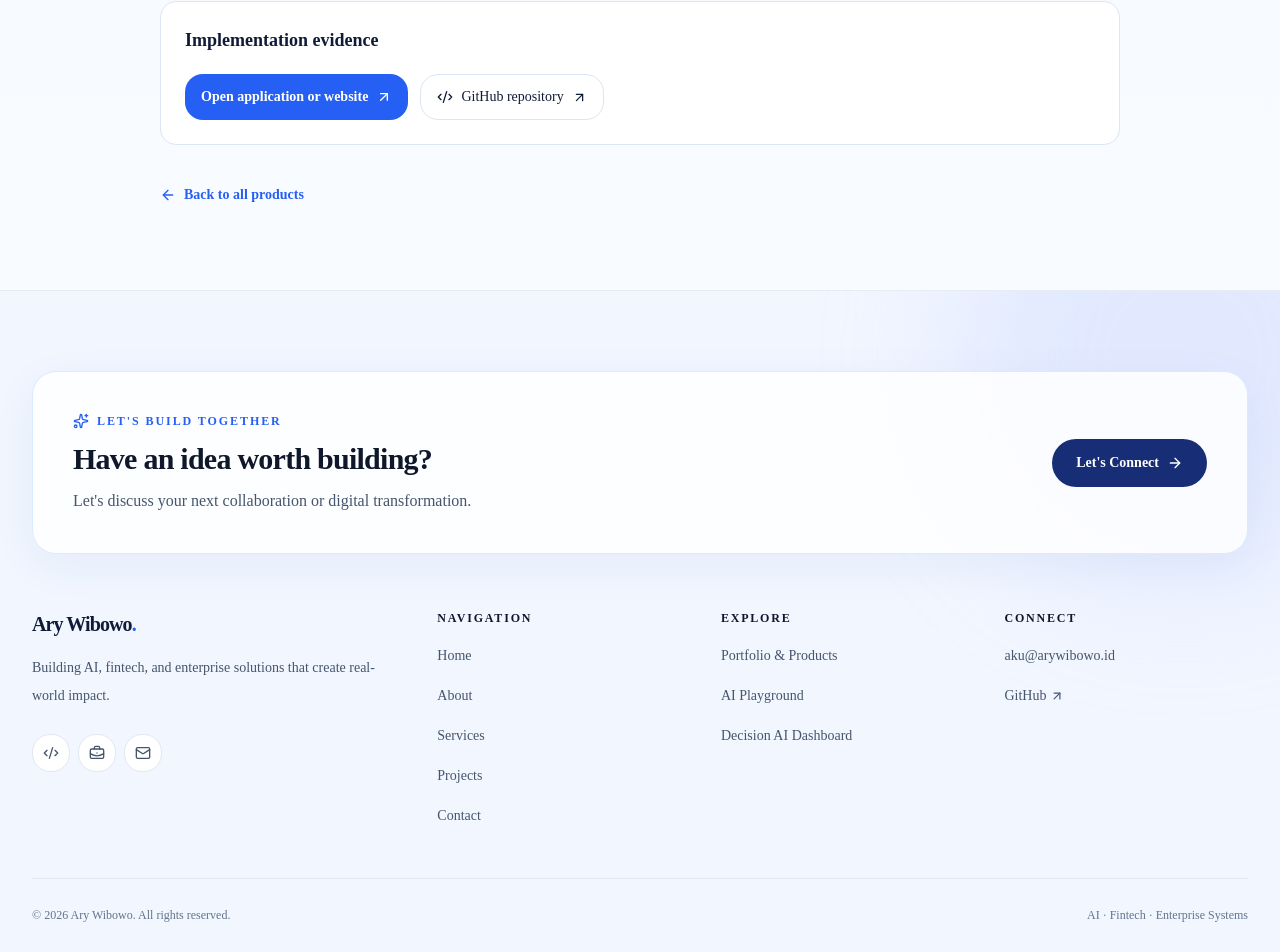
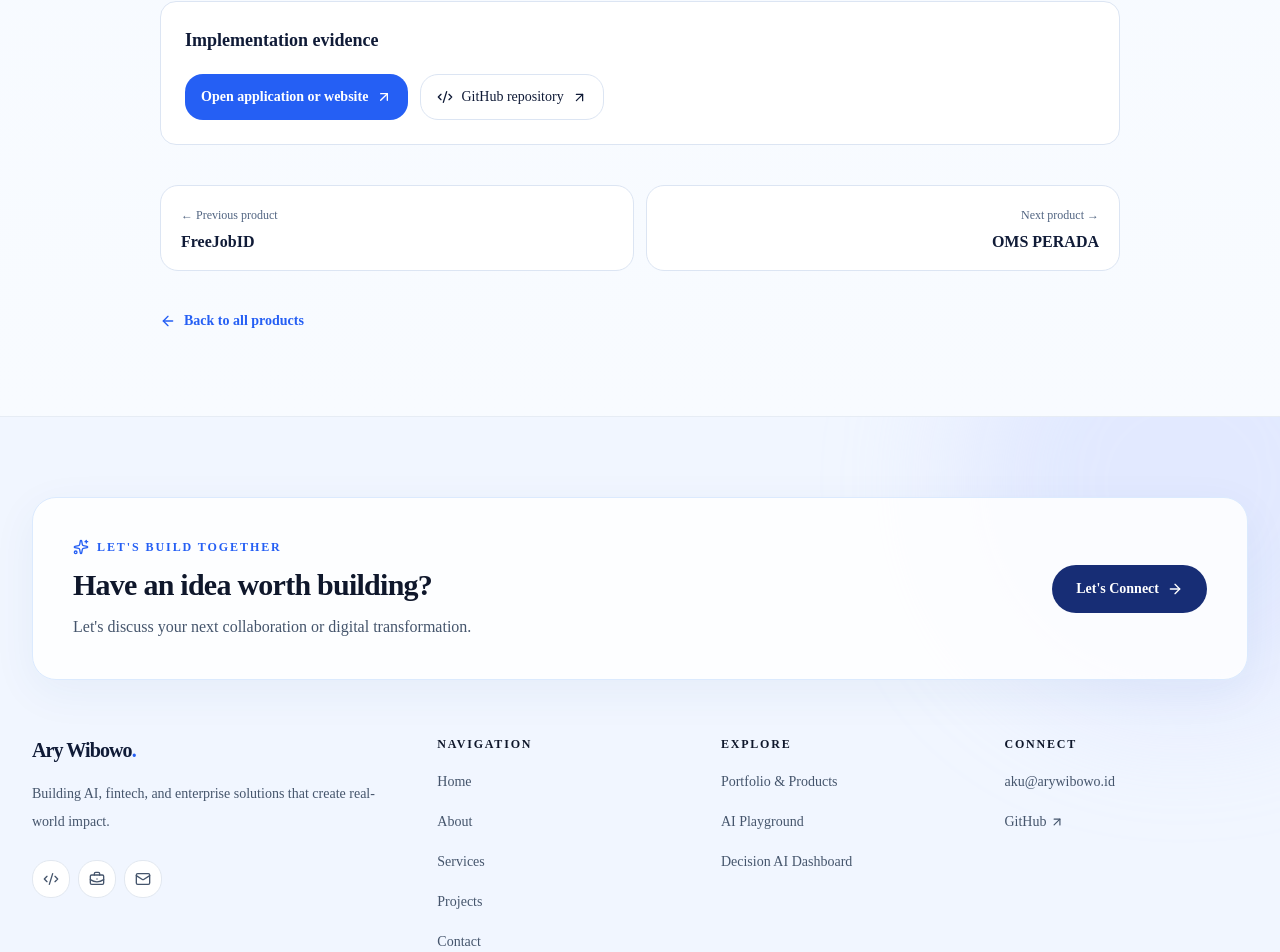
Before and after one commit to ImHeroesKiller/arywibowo-portfolio, a Next.js app: page /en/projects/arah-fleet in a window 1280 px wide. Shown: the part 2689-3641 px from the top of the page. Built offline with nearby package versions, Linux system fonts and the light colour scheme.

Commit message:
feat(portfolio): refine discovery filters, sorting and case study navigation

```diff
--- a/app/[locale]/projects/[slug]/page.tsx
+++ b/app/[locale]/projects/[slug]/page.tsx
@@ -35,6 +35,13 @@ export default async function ProductPage({params}:Props) {
  const details = cases[locale].products[slug as keyof typeof cases["id"]["products"]];
  const labels = cases[locale].labels;
  const image=images[product.id];
+ const index=productIds.indexOf(slug);
+ const previousId=index>0?productIds[index-1]:null;
+ const nextId=index>=0&&index<productIds.length-1?productIds[index+1]:null;
+ const previous=previousId?getProduct(locale,previousId):null;
+ const next=nextId?getProduct(locale,nextId):null;
+ const previousLabel=locale==="id"?"Produk sebelumnya":locale==="zh"?"上一个产品":"Previous product";
+ const nextLabel=locale==="id"?"Produk berikutnya":locale==="zh"?"下一个产品":"Next product";
  return <div className="min-h-[65vh] bg-gradient-to-b from-blue-50/70 to-background">
   <div className="mx-auto max-w-5xl px-5 py-12 sm:px-8 sm:py-20">
    <Link href="/projects" className="inline-flex items-center gap-2 text-sm font-semibold text-primary hover:underline"><ArrowLeft size={16}/>{t.back}</Link>
@@ -76,6 +83,10 @@ export default async function ProductPage({params}:Props) {
     {product.url?<a href={product.url} target="_blank" rel="noopener noreferrer" className="inline-flex items-center gap-2 rounded-xl bg-primary px-4 py-3 text-sm font-semibold text-primary-foreground">{t.url}<ArrowUpRight size={16}/></a>:<p className="text-sm text-muted-foreground">{t.noUrl}</p>}
     {product.repository&&<a href={product.repository} target="_blank" rel="noopener noreferrer" className="inline-flex items-center gap-2 rounded-xl border border-border px-4 py-3 text-sm font-medium hover:bg-muted"><Code2 size={16}/>{t.repo}<ArrowUpRight size={15}/></a>}
    </div></section>
+   <nav aria-label={locale==="id"?"Navigasi antarproduk":locale==="zh"?"产品导航":"Product navigation"} className="mt-10 grid gap-3 sm:grid-cols-2">
+    {previous&&<Link href={`/projects/${previous.id}`} className="rounded-xl border border-border bg-white px-5 py-4 transition hover:border-primary/50 hover:shadow-sm"><span className="text-xs text-muted-foreground">← {previousLabel}</span><span className="mt-1 block font-semibold">{previous.name}</span></Link>}
+    {next&&<Link href={`/projects/${next.id}`} className="rounded-xl border border-border bg-white px-5 py-4 transition hover:border-primary/50 hover:shadow-sm sm:col-start-2 sm:text-right"><span className="text-xs text-muted-foreground">{nextLabel} →</span><span className="mt-1 block font-semibold">{next.name}</span></Link>}
+   </nav>
    <div className="mt-10"><Link href="/projects" className="inline-flex items-center gap-2 text-sm font-semibold text-primary hover:underline"><ArrowLeft size={16}/>{t.back}</Link></div>
   </div>
  </div>;
```
Also changed, not shown: components/portfolio-showcase.tsx (+10 -4 lines).
